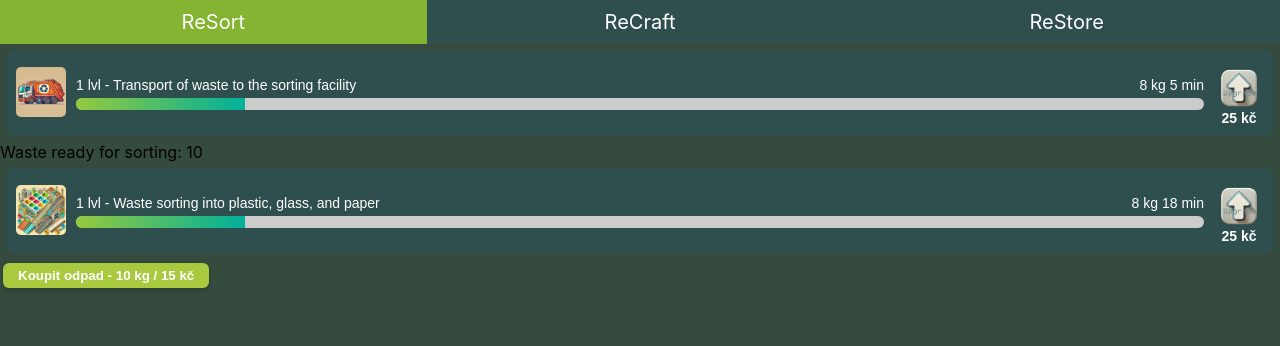
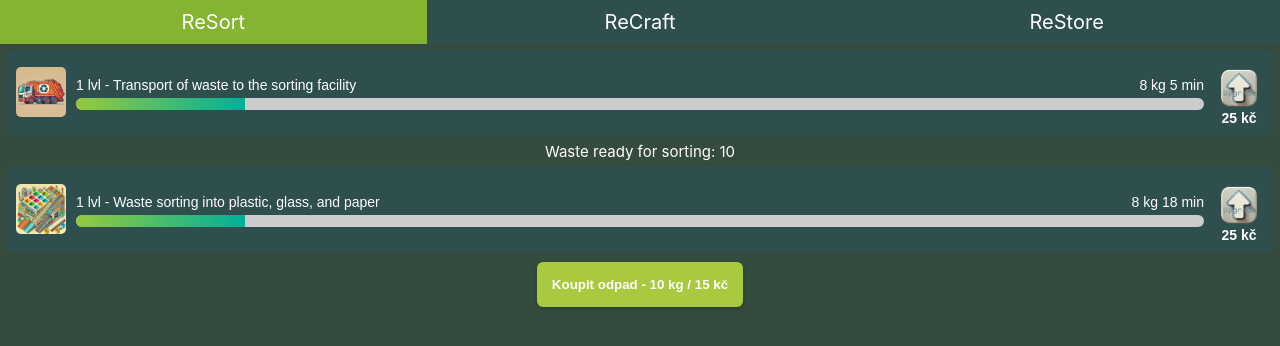
Before and after one commit to luky08/recycleMaster, a React (Vite) app: page /resort in a window 1280 px wide. Shown: the top 346 px of the page. Built offline with nearby package versions, Linux system fonts and the light colour scheme.

Commit message:
style: ReSort

```diff
--- a/src/recycleMaster/ReSort/ReSort.css
+++ b/src/recycleMaster/ReSort/ReSort.css
@@ -0,0 +1,12 @@
+.ready-sorting {
+    color: #ffff;
+    font-size: 15px;
+    text-align: center;
+}
+.btn-add-waste {
+    display: flex;
+    justify-content: center;
+}
+.btn-add-waste button {
+    padding: 15px;
+}
```
